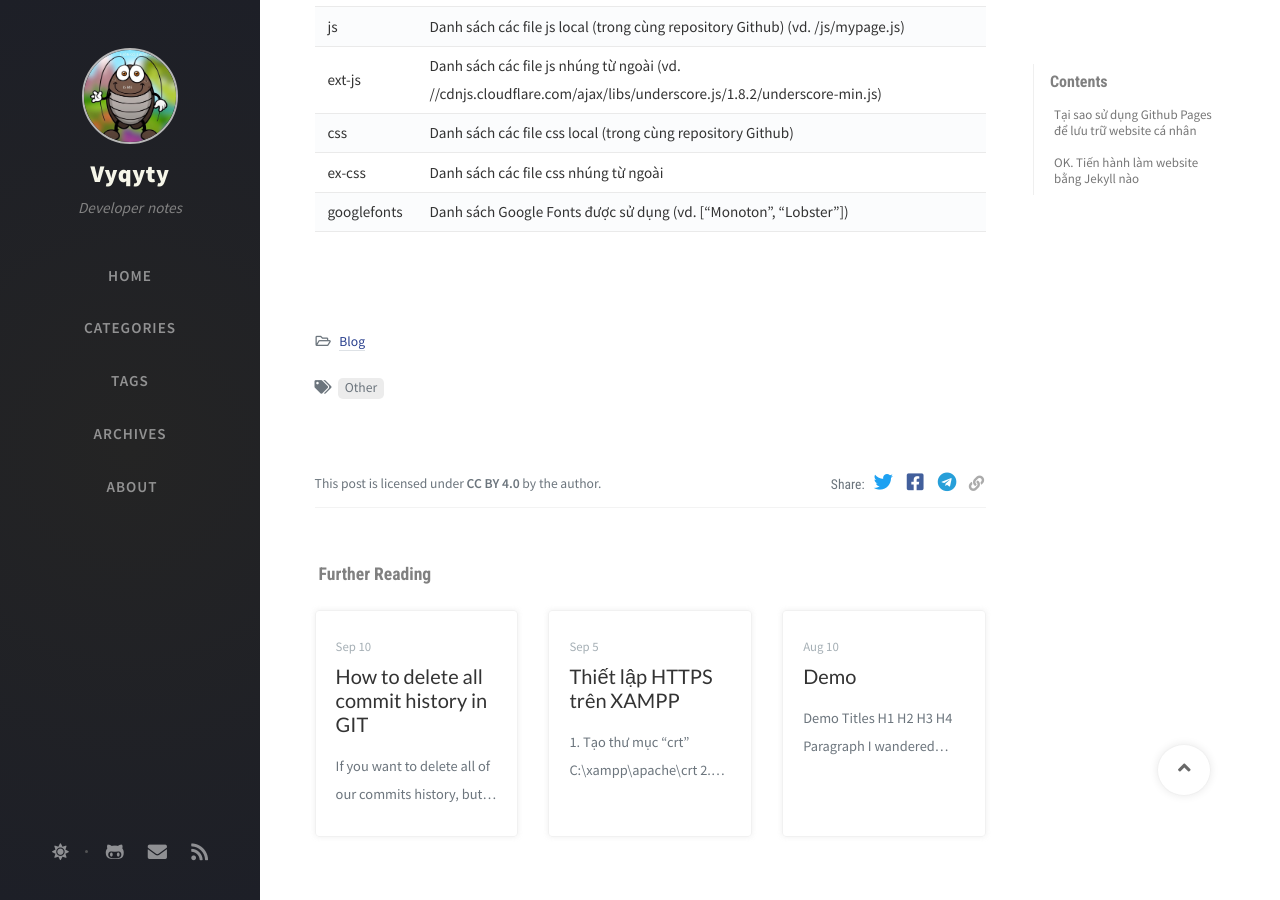
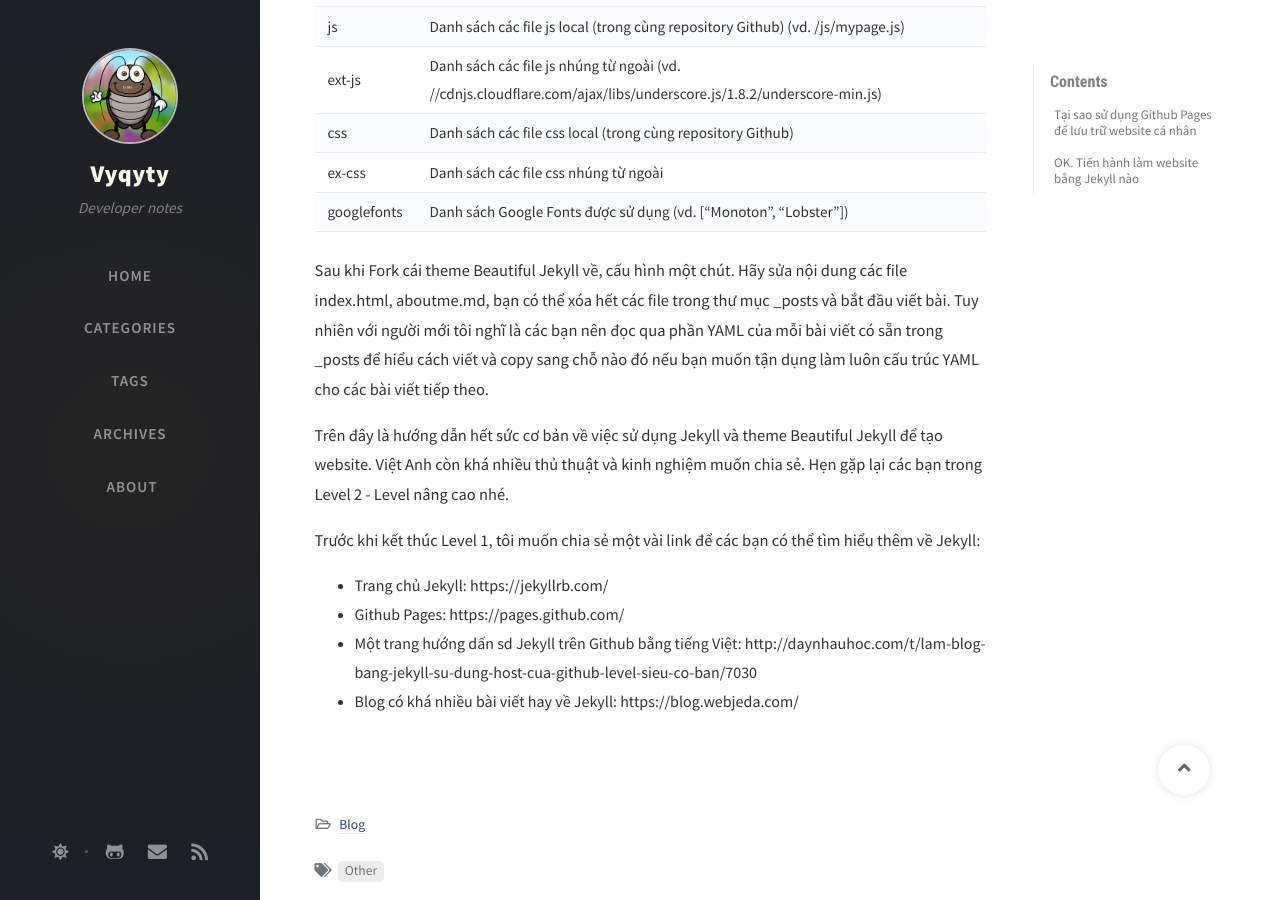
Before and after one commit to vyqyty/vyqyty.github.io, a Jekyll site: the page built from _posts/2020-10-14-tao-blog-voi-github.md, in a window 1280 px wide and 900 px high, scrolled down 4020 px. Built offline with Jekyll 4.4.1, drawn with Linux system fonts in a browser that asks for light colours; nearby versions of some CDN libraries; comment, search, counter and statistics services are not loaded.

Commit message:
Update 2020-10-14-tao-blog-voi-github.md

```diff
--- a/_posts/2020-10-14-tao-blog-voi-github.md
+++ b/_posts/2020-10-14-tao-blog-voi-github.md
@@ -106,3 +106,14 @@ Một số mã YAML mà theme Beautiful Jekyll hỗ trợ:
 |css|Danh sách các file css local (trong cùng repository Github)|
 |ex-css|Danh sách các file css nhúng từ ngoài|
 |googlefonts|Danh sách Google Fonts được sử dụng (vd. ["Monoton", "Lobster"])|
+
+Sau khi Fork cái theme Beautiful Jekyll về, cấu hình một chút. Hãy sửa nội dung các file index.html, aboutme.md, bạn có thể xóa hết các file trong thư mục _posts và bắt đầu viết bài. Tuy nhiên với người mới tôi nghĩ là các bạn nên đọc qua phần YAML của mỗi bài viết có sẵn trong _posts để hiểu cách viết và copy sang chỗ nào đó nếu bạn muốn tận dụng làm luôn cấu trúc YAML cho các bài viết tiếp theo.
+
+Trên đây là hướng dẫn hết sức cơ bản về việc sử dụng Jekyll và theme Beautiful Jekyll để tạo website. Việt Anh còn khá nhiều thủ thuật và kinh nghiệm muốn chia sẻ. Hẹn gặp lại các bạn trong Level 2 - Level nâng cao nhé.
+
+Trước khi kết thúc Level 1, tôi muốn chia sẻ một vài link để các bạn có thể tìm hiểu thêm về Jekyll:
+
+* Trang chủ Jekyll: https://jekyllrb.com/
+* Github Pages: https://pages.github.com/
+* Một trang hướng dấn sd Jekyll trên Github bằng tiếng Việt: http://daynhauhoc.com/t/lam-blog-bang-jekyll-su-dung-host-cua-github-level-sieu-co-ban/7030
+* Blog có khá nhiều bài viết hay về Jekyll: https://blog.webjeda.com/
```
